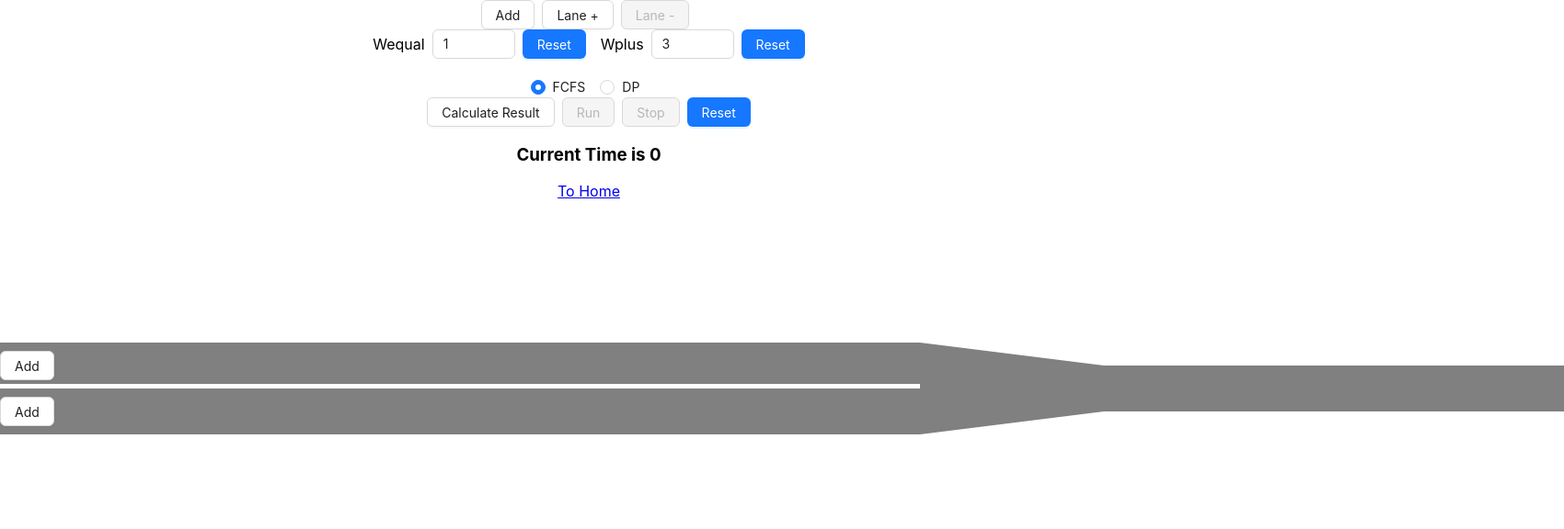
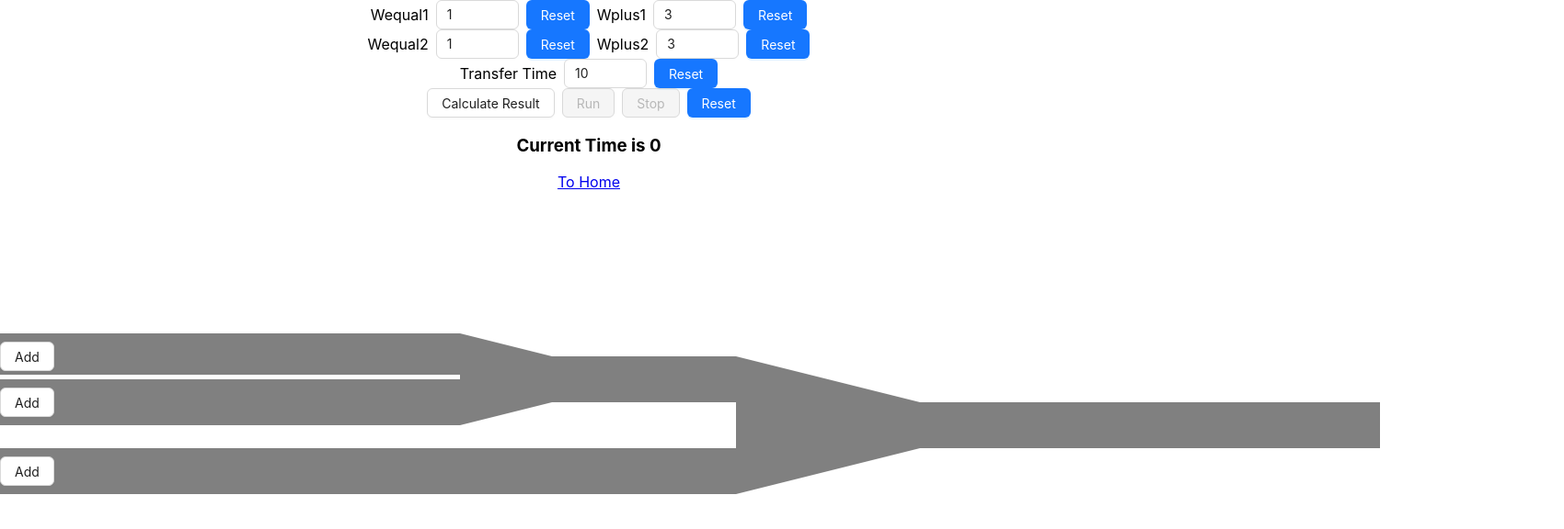
Before and after one commit to Michael0303/vehicle-final, a Next.js app: page /Scene2 in a window 1280 px wide. Shown: the top 576 px of the page at 92% size, 1700 px wide, since content can reach past the window. Built offline with nearby package versions, Linux system fonts and the light colour scheme.

Commit message:
add Scene2

```diff
--- a/components/Lane.jsx
+++ b/components/Lane.jsx
@@ -28,7 +28,7 @@ const Lane = ({ x = 0, y = 0, width, height, cars, setCars, laneNum, idx }) => {
     const [modalPerLineOpen, setModalPerLineOpen] = useState(false)
     // console.log(`block #${idx} is at (${x}, ${y})`)
     return <LaneBlock x={x} y={y} width={width} height={height}>
-        {(idx !== -1) ? <Button onClick={() => setModalPerLineOpen(true)}>Add</Button> : null}
+        {(idx >= 0) ? <Button onClick={() => setModalPerLineOpen(true)}>Add</Button> : null}
         <CarModalPerLine
             open={modalPerLineOpen}
             onCreate={({ time }) => {
--- a/pages/Scene2.js
+++ b/pages/Scene2.js
@@ -1,7 +1,6 @@
-import CarModal from '../components/CarModal';
 import { useState, useEffect } from 'react';
 import { Space, InputNumber, Button, Radio } from 'antd';
-import { fcfs_multiple, dp, dp2, dp_multiple } from '../util/algorithm';
+import { dp2 } from '../util/algorithm';
 import Lane from '../components/Lane'
 import Merge from '../components/Merge';
 import Car from '../components/Car';
@@ -23,17 +22,18 @@ const TableWrapper = styled.div`
 
 export default function Scene1() {
     const [modalOpen, setModalOpen] = useState(false)
-    const [laneNum, setLaneNum] = useState(2)
-    const [cars, setCars] = useState([[], []])
-    const [W_equal, setW_equal] = useState(1)
-    const [W_plus, setW_plus] = useState(3)
+    const [cars, setCars] = useState([[], [], []])
+    const [W_equal1, setW_equal1] = useState(1)
+    const [W_plus1, setW_plus1] = useState(3)
+    const [W_equal2, setW_equal2] = useState(1)
+    const [W_plus2, setW_plus2] = useState(3)
+    const [transferTime, setTransferTime] = useState(10)
     const [run, setRun] = useState(false)
-    const [savedCars, setSavedCars] = useState([[], []])
+    const [savedCars, setSavedCars] = useState([[], [], []])
     const [result, setResult] = useState(undefined)
     const [time, setTime] = useState(0)
     const [choice, setChoice] = useState(0)
-
-    let algorithm = [fcfs_multiple, dp_multiple]
+    const laneNum = 3
 
     useEffect(() => {
         if (run) {
@@ -48,14 +48,15 @@ export default function Scene1() {
     useEffect(() => {
         // setCars(cars.map((carLine) => carLine.filter((car) => car > -25).map((car) => car - 1)))
         if (time > 0) {
-            setCars(cars.map((carLine, idx) => carLine.map((car, idy) => {
-                let enteringTime = result.entering_time[idx][idy]
-                if (car !== 0 || time >= enteringTime) {
-                    return car - 1
-                } else {
-                    return car
-                }
-            })))
+            // setCars(cars.map((carLine, idx) => carLine.map((car, idy) => {
+            //     let enteringTime = result.entering_time[idx][idy]
+            //     if (car !== 0 || time >= enteringTime) {
+            //         return car - 1
+            //     } else {
+            //         return car
+            //     }
+            // })))
+            setCars(cars.map((carLine, idx) => carLine.map((car, idy) => car - 1)))
         }
     }, [time])
 
@@ -76,76 +77,65 @@ export default function Scene1() {
     return (
         <Scene1Wrapper>
             <Space>
-                <Button onClick={() => setModalOpen(true)} disabled={result !== undefined}>
-                    Add
-                </Button>
-                <Button
-                    onClick={() => {
-                        setLaneNum((n) => n + 1)
-                        setCars([...cars, []])
-                    }}
-                    disabled={laneNum === 5 || result !== undefined}
-                >Lane +</Button>
-                <Button
-                    onClick={() => {
-                        setLaneNum((n) => n - 1)
-                        setCars(cars.slice(0, cars.length - 1))
-                    }}
-                    disabled={laneNum === 2 || result !== undefined}
-                >Lane -</Button><br />
-            </Space> <br />
-            <Space>
-                <Space>
-                    Wequal
-                    <InputNumber min={1} value={W_equal} onChange={setW_equal} />
+                Wequal1
+                <InputNumber min={1} value={W_equal1} onChange={setW_equal1} />
                 <Button
                     type="primary"
                     onClick={() => {
-                            setW_equal(1);
+                        setW_equal1(1);
+                    }}
+                >
+                    Reset
+                </Button>
+                Wplus1
+                <InputNumber min={3} value={W_plus1} onChange={setW_plus1} />
+                <Button
+                    type="primary"
+                    onClick={() => {
+                        setW_plus1(3);
                     }}
                 >
                     Reset
                 </Button>
             </Space><br />
             <Space>
-                    Wplus
-                    <InputNumber min={3} value={W_plus} onChange={setW_plus} />
+                Wequal2
+                <InputNumber min={1} value={W_equal2} onChange={setW_equal2} />
                 <Button
                     type="primary"
                     onClick={() => {
-                            setW_plus(3);
+                        setW_equal2(1);
                     }}
                 >
                     Reset
                 </Button>
-                </Space>
+                Wplus2
+                <InputNumber min={3} value={W_plus2} onChange={setW_plus2} />
+                <Button
+                    type="primary"
+                    onClick={() => {
+                        setW_plus2(3);
+                    }}
+                >
+                    Reset
+                </Button>
             </Space><br />
-            <CarModal
-                open={modalOpen}
-                onCreate={({ number, time }) => {
-                    setCars(cars.map((car_line, index) => {
-                        if (index === number) {
-                            car_line.push(time)
-                            car_line.sort()
-                        }
-                        return car_line
-                    }))
-                    // console.log(cars)
-                    setModalOpen(false)
+            <Space>
+                Transfer Time
+                <InputNumber min={1} value={transferTime} onChange={setTransferTime} />
+                <Button
+                    type="primary"
+                    onClick={() => {
+                        setTransferTime(10);
                     }}
-                onCancel={() => {
-                    setModalOpen(false)
-                }}
-                laneNum={laneNum}
-            /><br />
-            <Radio.Group onChange={(e) => setChoice(e.target.value)} value={choice}>
-                <Radio value={0}>FCFS</Radio>
-                <Radio value={1}>DP</Radio>
-            </Radio.Group><br />
+                >
+                    Reset
+                </Button>
+            </Space><br />
             <Space>
                 <Button
                     onClick={() => {
-                        setResult(algorithm[choice](W_equal, W_plus, cars, laneNum))
+                        setResult(dp2(W_equal1, W_plus1, W_equal2, W_plus2, transferTime, cars[0], cars[1], cars[2]))
                     }}
                     disabled={(result !== undefined)}
                 >Calculate Result</Button>
@@ -178,20 +168,44 @@ export default function Scene1() {
             </Space><br />
             <h3>Current Time is {time}</h3>
             <div style={{ position: 'absolute', textAlign: 'center' }}>
-                {[...Array(laneNum).keys()].map((index) => <Lane key={index} id={index} x={0} y={200 + 50 * index} width={1000} height={50} cars={cars} setCars={setCars} laneNum={laneNum} idx={index} />)}
-                <Merge x={1000} y={200 + 50 * (laneNum - 1) / 2} width={200} height={50 * laneNum} mergeHeight={50} />
-                <Lane key={"out"} id={"out"} x={1200} y={200 + 50 * (laneNum - 1) / 2} width={500} height={50} laneNum={laneNum} idx={-1} />
-                {cars.map((carLine, idx) =>
-                    carLine.map((time, index) => {
-                        if (time > 0) return <Car key={"Car" + idx + '-' + index} id={"Car" + idx + '-' + index} x={1000 - 20 * time} y={200 + 50 * idx} color={"pink"} />
-                        if (time === 0) return <Car key={"Car" + idx + '-' + index} id={"Car" + idx + '-' + index} x={1000} y={200 + 50 * idx} color={"blue"} />
-                        if (time < 0) return <Car key={"Car" + idx + '-' + index} id={"Car" + idx + '-' + index} x={1200 - 20 * time} color={"green"} enter={true} y={200 + 50 * (laneNum - 1) / 2} />
-                    }))}
+                <Lane key={"lane-1"} id={"lane-1"} x={0} y={200} width={500} height={50} cars={cars} setCars={setCars} laneNum={laneNum} idx={0} />
+                <Lane key={"lane-2"} id={"lane-2"} x={0} y={250} width={500} height={50} cars={cars} setCars={setCars} laneNum={laneNum} idx={1} />
+                <Merge key={"merge-1"} id={"merge-1"} x={500} y={225} width={100} height={50 * 2} mergeHeight={50} />
+                <Lane key={"lane-out1"} id={"lane-out1"} x={600} y={225} width={200} height={50} cars={cars} setCars={setCars} laneNum={laneNum} idx={-1} />
+                <Lane key={"lane-3"} id={"lane-3"} x={0} y={325} width={800} height={50} cars={cars} setCars={setCars} laneNum={laneNum} idx={2} />
+                <Merge key={"merge-2"} id={"merge-2"} x={800} y={275} width={200} height={150} mergeHeight={50} />
+                <Lane key={"lane-out2"} id={"lane-out2"} x={1000} y={275} width={500} height={50} cars={cars} setCars={setCars} laneNum={laneNum} idx={-2} />
+
+                {cars[0].map((time, index) => {
+                    let idx = 0
+                    if (time > 0) return <Car key={"Car" + idx + '-' + index} id={"Car" + idx + '-' + index} x={500 - 20 * time} y={200} color={"pink"} />
+                    if (time === 0) return <Car key={"Car" + idx + '-' + index} id={"Car" + idx + '-' + index} x={500} y={200} color={"red"} />
+                    if (time < 0 && time > -transferTime) return <Car key={"Car" + idx + '-' + index} id={"Car" + idx + '-' + index} x={600 - 200 * time / transferTime} color={"green"} enter={true} y={225} />
+                    if (time < 0 && time === -transferTime) return <Car key={"Car" + idx + '-' + index} id={"Car" + idx + '-' + index} x={800} color={"red"} enter={false} y={225} />
+                    if (time < 0 && time < -transferTime) return <Car key={"Car" + idx + '-' + index} id={"Car" + idx + '-' + index} x={1000 - 20 * (time + transferTime)} color={"green"} enter={true} y={275} />
+                })}
+                {cars[1].map((time, index) => {
+                    let idx = 1
+                    if (time > 0) return <Car key={"Car" + idx + '-' + index} id={"Car" + idx + '-' + index} x={500 - 20 * time} y={250} color={"pink"} />
+                    if (time === 0) return <Car key={"Car" + idx + '-' + index} id={"Car" + idx + '-' + index} x={500} y={250} color={"red"} />
+                    if (time < 0 && time > -transferTime) return <Car key={"Car" + idx + '-' + index} id={"Car" + idx + '-' + index} x={600 - 200 * time / transferTime} color={"green"} enter={true} y={225} />
+                    if (time < 0 && time === -transferTime) return <Car key={"Car" + idx + '-' + index} id={"Car" + idx + '-' + index} x={800} color={"red"} enter={false} y={225} />
+                    if (time < 0 && time < -transferTime) return <Car key={"Car" + idx + '-' + index} id={"Car" + idx + '-' + index} x={1000 - 20 * (time + transferTime)} color={"green"} enter={true} y={275} />
+                })}
+                {cars[2].map((time, index) => {
+                    let idx = 2
+                    if (time > 0) return <Car key={"Car" + idx + '-' + index} id={"Car" + idx + '-' + index} x={800 - 20 * time} y={325} color={"pink"} />
+                    if (time === 0) return <Car key={"Car" + idx + '-' + index} id={"Car" + idx + '-' + index} x={800} y={325} color={"red"} />
+                    if (time < 0) return <Car key={"Car" + idx + '-' + index} id={"Car" + idx + '-' + index} x={1000 - 20 * time} color={"green"} enter={true} y={275} />
+                })}
             </div>
             {(result === undefined) ? null :
                 <TableWrapper>
-                    {[...Array(laneNum).keys()].map((idx) => {
-                        return <Result laneIndex={idx} enteringTime={result.entering_time[idx]} currentTime={cars[idx]} />
+                    {[...Array(2).keys()].map((idx) => {
+                        return <Result laneIndex={idx} enteringTime={result.entering_time1[idx]} currentTime={cars[idx]} />
+                    })}
+                    {[...Array(3).keys()].map((idx) => {
+                        return <Result laneIndex={idx} enteringTime={result.entering_time2[idx]} currentTime={cars[idx]} />
                     })}
                 </TableWrapper>
             }
--- a/pages/index.js
+++ b/pages/index.js
@@ -14,7 +14,8 @@ export default function HomePage() {
             </Head>
             <h1>Welcome to our final project!</h1>
             <h3>Click below button to go to each scenario</h3>
-            <Link href="/Scene1">Scene1</Link>
+            <Link href="/Scene1">Scene1</Link><br />
+            <Link href="/Scene2">Scene2</Link>
         </HomeWrapper>
     )
 }
```
Lines whose indentation alone changed are shown as unchanged.
